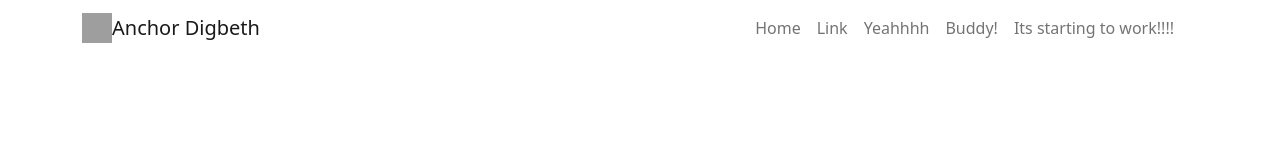
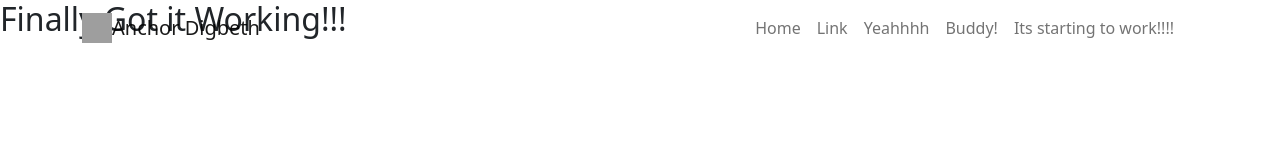
Before and after one commit to DeanParkin/Anchor-Gatsby, a Gatsby site: page / in a window 1280 px wide. Built offline with nearby package versions, Linux system fonts and the light colour scheme; Gatsby itself is replaced by a stand-in of ours; grey boxes are pictures that could not be loaded.

Commit message:
its alive!!!

```diff
--- a/src/pages/index.js
+++ b/src/pages/index.js
@@ -9,6 +9,7 @@ export default function index() {
     <div>
       <title>Yeah Buddy!</title>
       <NavBarAnchor />
+      <h2>Finally Got it Working!!!</h2>
     </div>
   );
 }
```
